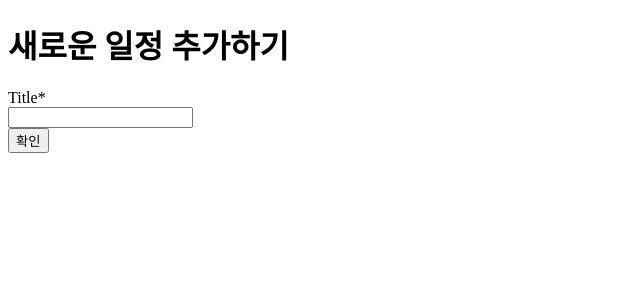
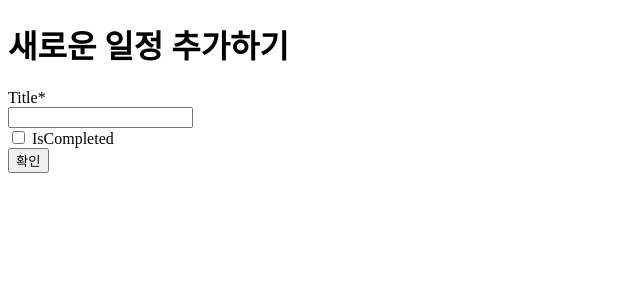
Before and after one commit to hildakim/todolist, a Django app: page /todo/new/ in a window 1280 px wide. Shown: the part 104-404 px from the top of the page, without its empty margins (0-640 px from the left). Run offline with Django 3.2, Linux system fonts and the light colour scheme; the visitor is signed in with stand-in values (Sample User, id 1); some libraries are stand-ins or nearby versions.

Commit message:
update forms

```diff
--- a/todo/forms.py
+++ b/todo/forms.py
@@ -4,4 +4,4 @@ from .models import Todo
 class TodoForm(forms.ModelForm):
     class Meta:
         model = Todo
-        fields = ['title']
+        fields = ['title','isCompleted']
--- a/todo/templates/home.html
+++ b/todo/templates/home.html
@@ -36,6 +36,7 @@
     <h3>계획을 만들어주세요.</h3>
 
     {% endfor %}
+
 </table>
 
 {% endblock %}
--- a/todo/templates/new.html
+++ b/todo/templates/new.html
@@ -20,7 +20,6 @@
 
     {% else %}
     <h4>로그인 후 이용하세요.
-        <br>
         <a href="{% url 'todo:home' %}">홈으로</a>
         <br>
         <a href="{% url '' %}">로그인</a>
```
